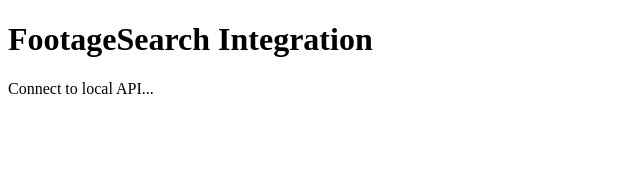
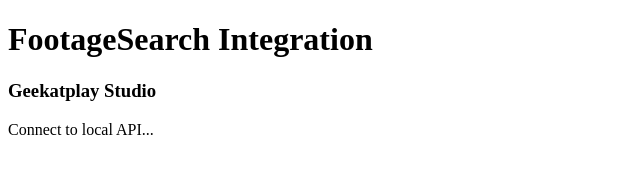
Before and after one commit to GeekatplayStudio/video-indexing-ai, an Electron app: page FootageSearch.ResolvePlugin/index.html in a window 800 px wide. Shown: the whole page, without its empty margins (0-640 px from the left). Drawn offline with Linux system fonts and the light colour scheme.

Commit message:
Branding: Add Geekatplay Studio branding and install script

```diff
--- a/FootageSearch.ResolvePlugin/index.html
+++ b/FootageSearch.ResolvePlugin/index.html
@@ -2,10 +2,11 @@
 <html>
 <head>
     <meta charset="UTF-8">
-    <title>FootageSearch</title>
+    <title>FootageSearch - Geekatplay Studio</title>
 </head>
 <body>
     <h1>FootageSearch Integration</h1>
+    <h3>Geekatplay Studio</h3>
     <p>Connect to local API...</p>
 </body>
 </html>
--- a/FootageSearch.ResolvePlugin/package.json
+++ b/FootageSearch.ResolvePlugin/package.json
@@ -2,6 +2,7 @@
   "name": "footagesearch-resolve-plugin",
   "version": "1.0.0",
   "description": "DaVinci Resolve Workflow Integration Plugin for FootageSearch",
+  "author": "Geekatplay Studio",
   "main": "main.js",
   "scripts": {
     "start": "electron .",
```
Also changed, not shown: README.md, 3 other files.
